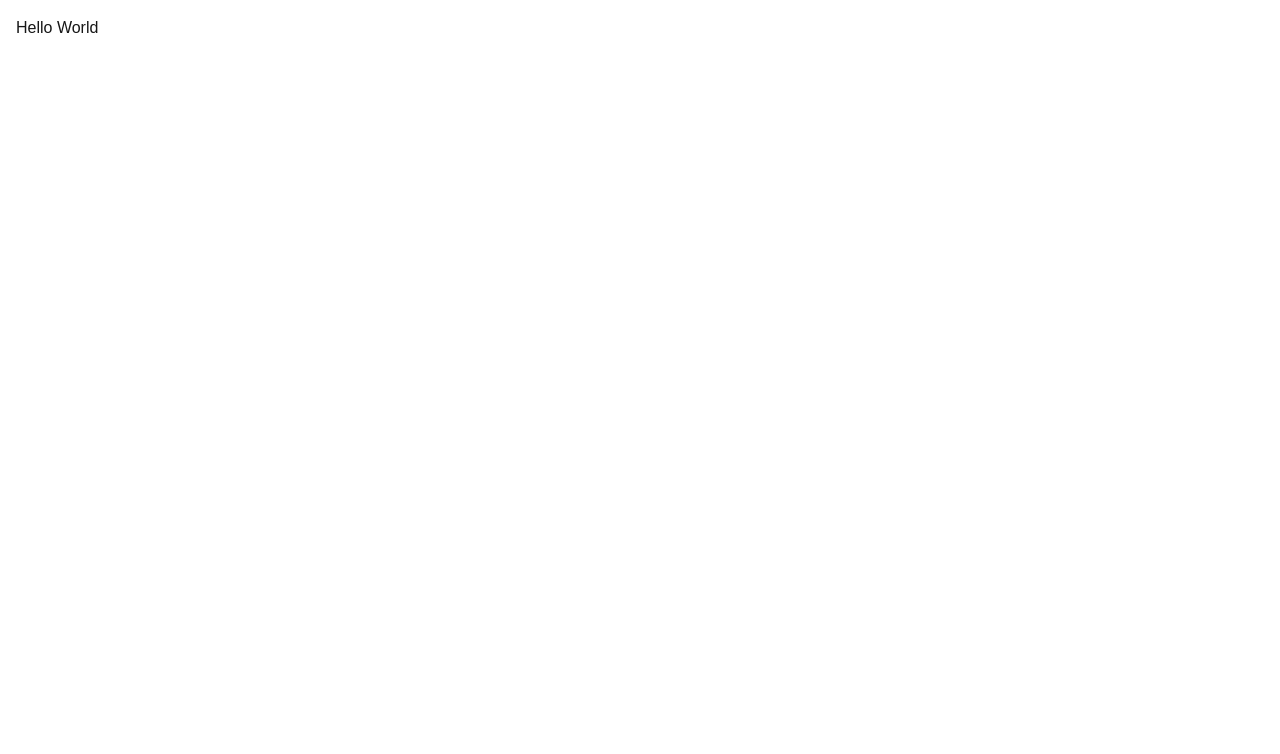
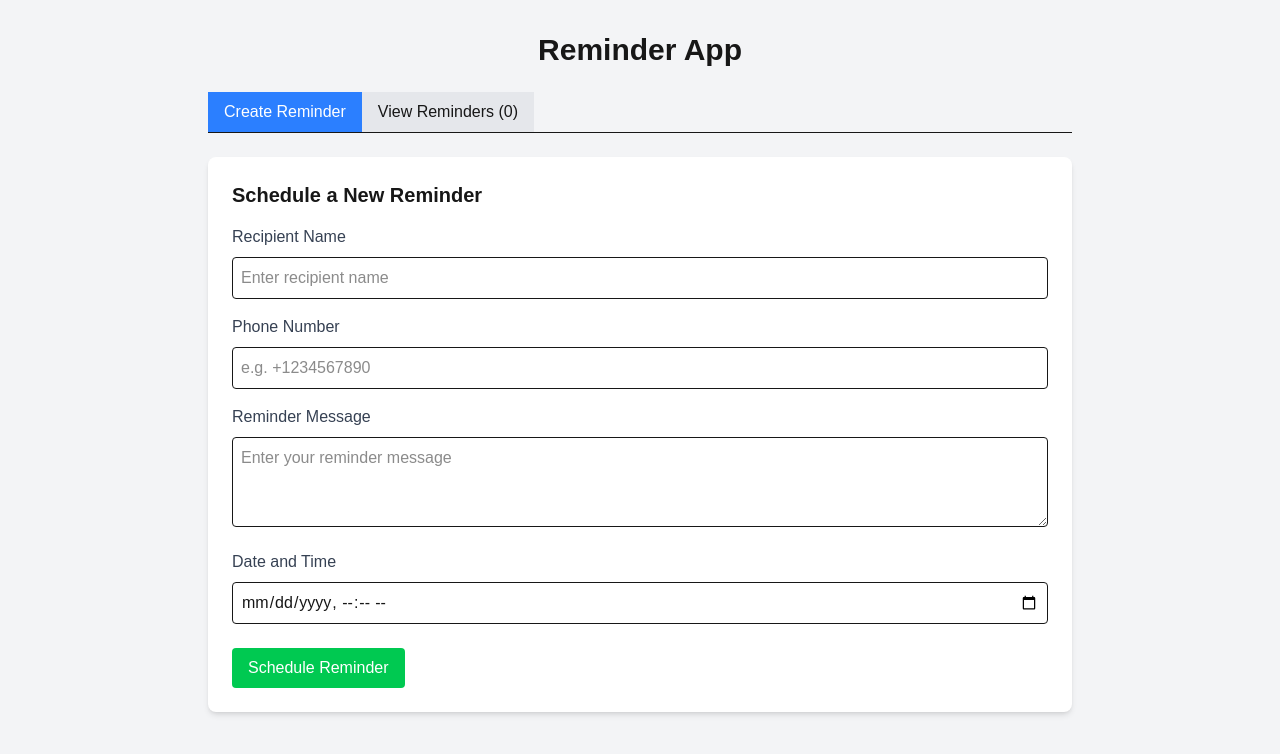
Before and after one commit to AlexanderKlar/reminderapp, a Next.js app: page / in a window 1280 px wide. Shown: the top 754 px of the page. Built offline with nearby package versions, Linux system fonts and the light colour scheme.

Commit message:
Update page.tsx

```diff
--- a/src/app/page.tsx
+++ b/src/app/page.tsx
@@ -1,9 +1,11 @@
 'use client';
+
+import ReminderApp from '../components/ReminderApp';
 
 export default function Home() {
   return (
-    <main className="min-h-screen p-4">
-      <h1>Hello World</h1>
+    <main className="min-h-screen p-4 bg-gray-100">
+      <ReminderApp />
     </main>
   );
 }
```
